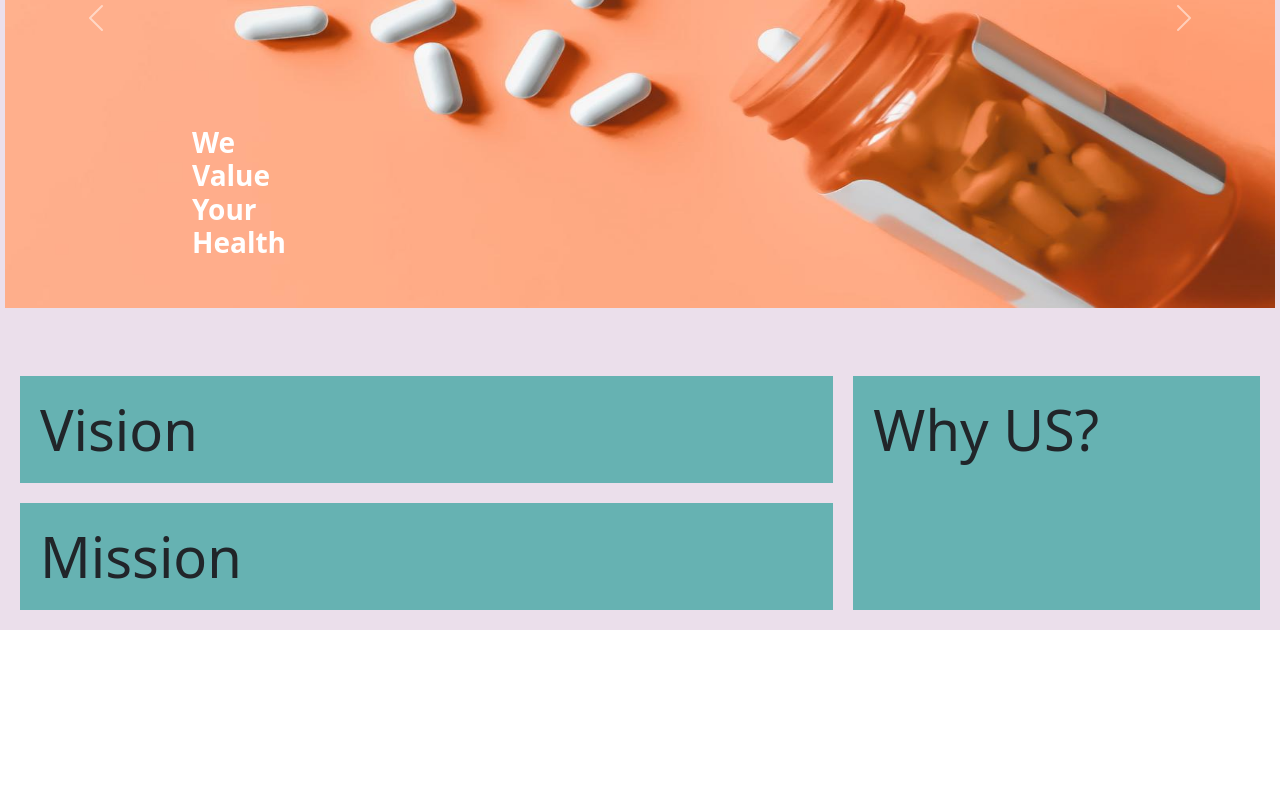
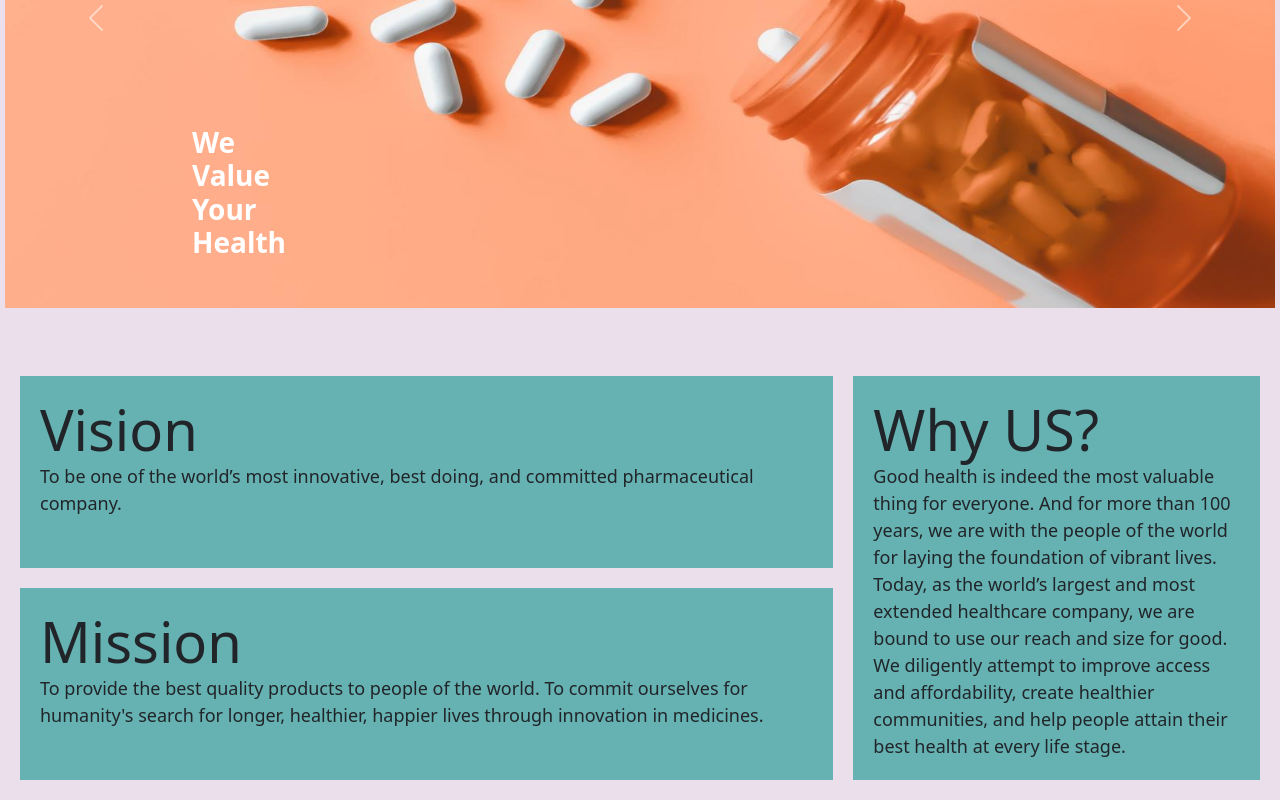
Before and after one commit to abfeb8/pharma, an Angular app: page /home in a window 1280 px wide. Shown: the part 328-1128 px from the top of the page. Before the commit the page ends 958 px from the top, so only its background shows below. Built offline with nearby package versions, Linux system fonts and the light colour scheme.

Commit message:
home page setup

```diff
--- a/src/app/home/home.component.html
+++ b/src/app/home/home.component.html
@@ -46,18 +46,21 @@
       <div class="display-4">Why US?</div>
       <div>
         <!-- code here to display whyUs data from ts file-->
+        {{whyUs}}
       </div>
     </div>
     <div class="two home">
       <div class="display-4">Vision</div>
       <div>
         <!-- code here to display Vision data from ts file-->
+        {{vision}}
       </div>
     </div>
     <div class="three home">
       <div class="display-4">Mission</div>
       <div>
         <!-- code here to display Mission data from ts file-->
+        {{mission}}
       </div>
     </div>
 
```
